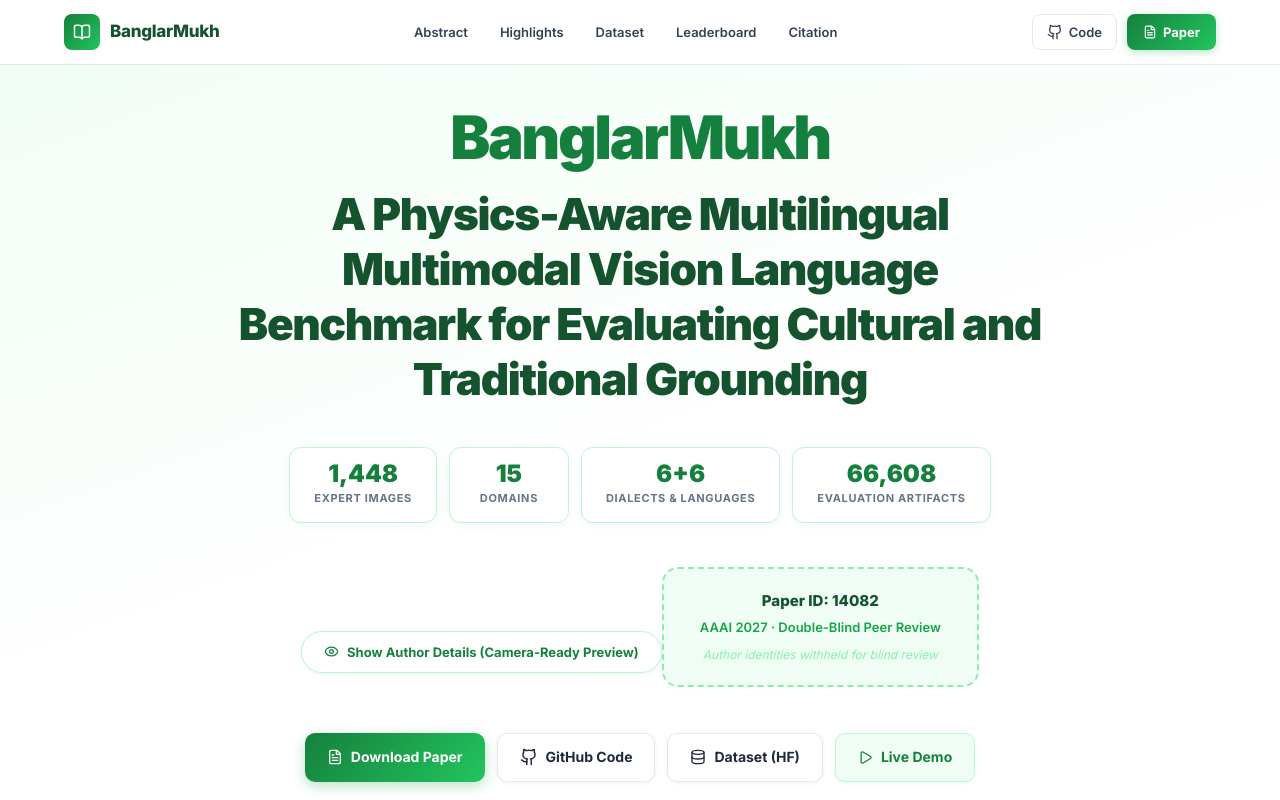
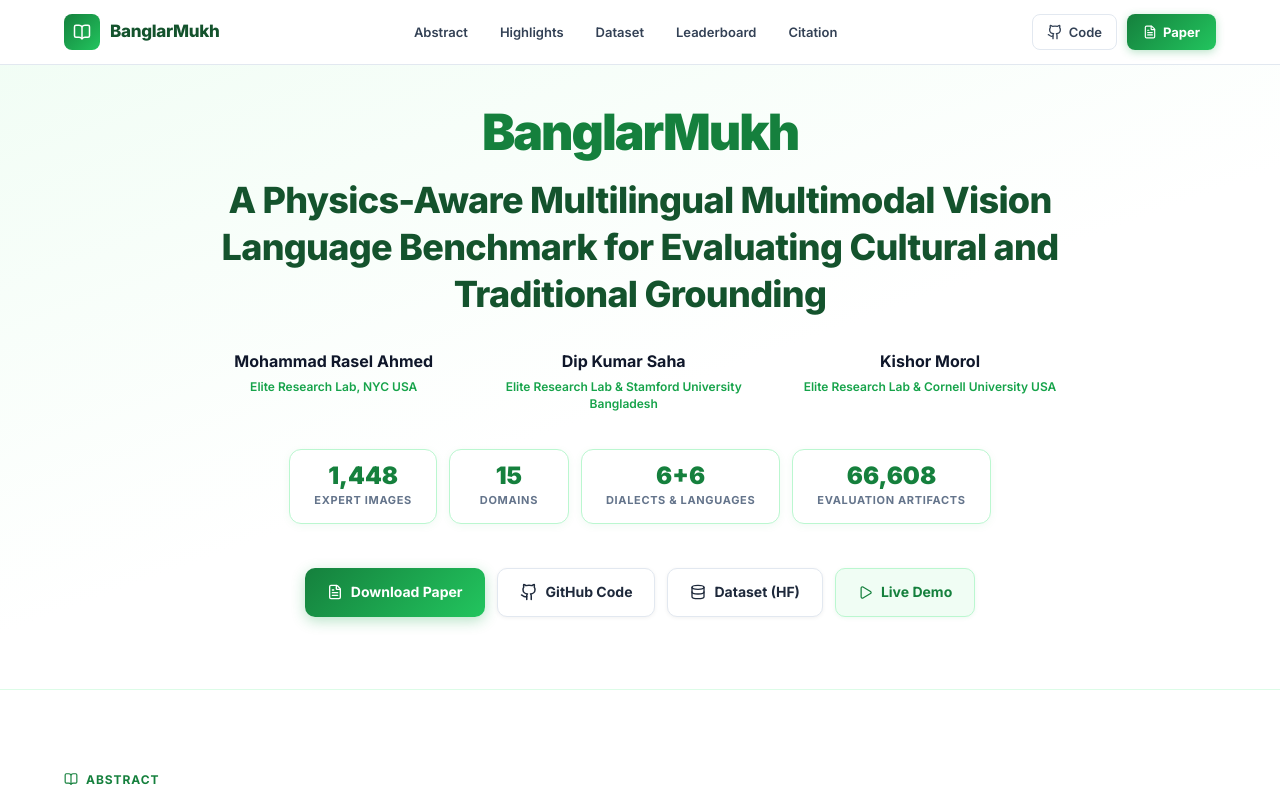
Before and after one commit to rasel1510/Project_website, a Next.js app: page / in a window 1280 px wide. Shown: the top 800 px of the page. Built offline with nearby package versions, Linux system fonts and the light colour scheme.

Commit message:
added authors

```diff
--- a/src/components/Hero.tsx
+++ b/src/components/Hero.tsx
@@ -1,6 +1,6 @@
 "use client";
-import React, { useState } from "react";
-import { FileText, Database, Play, Eye, EyeOff, Users } from "lucide-react";
+import React from "react";
+import { FileText, Database, Play } from "lucide-react";
 
 const GH = () => (
   <svg width="18" height="18" viewBox="0 0 24 24" fill="none" stroke="currentColor" strokeWidth="2" strokeLinecap="round" strokeLinejoin="round">
@@ -10,11 +10,9 @@
 );
 
 const authors = [
-  { name: "Author One*", affil: "University of Dhaka" },
-  { name: "Author Two*", affil: "BUET" },
-  { name: "Author Three", affil: "University of Dhaka" },
-  { name: "Author Four", affil: "MIT" },
-  { name: "Author Five", affil: "Stanford University" },
+  { name: "Mohammad Rasel Ahmed", affil: "Elite Research Lab, NYC USA" },
+  { name: "Dip Kumar Saha", affil: "Elite Research Lab & Stamford University Bangladesh" },
+  { name: "Kishor Morol", affil: "Elite Research Lab & Cornell University USA" },
 ];
 
 const stats = [
@@ -25,19 +23,25 @@
 ];
 
 export default function Hero() {
-  const [anon, setAnon] = useState(true);
-
   return (
     <section style={{ background: "linear-gradient(160deg,#f0fdf4 0%,#ffffff 55%)", paddingTop: 100, paddingBottom: 72 }}>
-      <div style={{ maxWidth: 860, margin: "0 auto", padding: "0 24px", textAlign: "center" }}>
-
-
+      <div style={{ maxWidth: 1050, margin: "0 auto", padding: "0 24px", textAlign: "center" }}>
 
         {/* Title */}
-        <h1 style={{ fontSize: "clamp(24px, 4vw, 44px)", fontWeight: 900, lineHeight: 1.25, letterSpacing: "-0.03em", color: "#14532d", marginBottom: 40, maxWidth: 900, marginLeft: "auto", marginRight: "auto" }}>
-          <span style={{ display: "block", fontSize: "clamp(36px, 6vw, 60px)", fontWeight: 900, color: "#15803d", marginBottom: 12, letterSpacing: "-0.04em" }}>BanglarMukh</span>
+        <h1 style={{ fontSize: "clamp(20px, 3.2vw, 36px)", fontWeight: 800, lineHeight: 1.3, letterSpacing: "-0.02em", color: "#14532d", marginBottom: 32, maxWidth: 1000, marginLeft: "auto", marginRight: "auto" }}>
+          <span style={{ display: "block", fontSize: "clamp(32px, 5vw, 50px)", fontWeight: 900, color: "#15803d", marginBottom: 12, letterSpacing: "-0.04em" }}>BanglarMukh</span>
           A Physics-Aware Multilingual Multimodal Vision Language Benchmark for Evaluating Cultural and Traditional Grounding
         </h1>
+
+        {/* Authors */}
+        <div style={{ display: "flex", flexWrap: "wrap", justifyContent: "center", gap: "20px 40px", marginBottom: 36 }}>
+          {authors.map((auth, i) => (
+            <div key={i} style={{ textAlign: "center", minWidth: 220 }}>
+              <div style={{ fontSize: 16, fontWeight: 700, color: "#0f172a" }}>{auth.name}</div>
+              <div style={{ fontSize: 12, color: "#16a34a", fontWeight: 600, marginTop: 4, maxWidth: 280, marginLeft: "auto", marginRight: "auto", lineHeight: 1.4 }}>{auth.affil}</div>
+            </div>
+          ))}
+        </div>
 
         {/* Stats row */}
         <div style={{ display: "flex", flexWrap: "wrap", gap: 12, justifyContent: "center", marginBottom: 44 }}>
@@ -49,32 +53,7 @@
           ))}
         </div>
 
-        {/* Author toggle */}
-        <div style={{ marginBottom: 40 }}>
-          <button onClick={() => setAnon(!anon)} style={{ display: "inline-flex", alignItems: "center", gap: 8, padding: "10px 22px", border: "1.5px solid #bbf7d0", borderRadius: 999, background: "#fff", cursor: "pointer", fontSize: 13, fontWeight: 700, color: "#15803d", marginBottom: 20, boxShadow: "0 1px 4px rgba(22,163,74,0.1)" }}>
-            {anon ? <><Eye size={15} /><span>Show Author Details (Camera-Ready Preview)</span></> : <><EyeOff size={15} /><span>Switch to Anonymous Mode</span></>}
-          </button>
 
-          {anon ? (
-            <div style={{ background: "#f0fdf4", border: "2px dashed #86efac", borderRadius: 16, padding: "20px 36px", display: "inline-block" }}>
-              <div style={{ fontSize: 15, fontWeight: 800, color: "#14532d" }}>Paper ID: 14082</div>
-              <div style={{ fontSize: 13, color: "#16a34a", fontWeight: 600, marginTop: 4 }}>AAAI 2027 · Double-Blind Peer Review</div>
-              <div style={{ fontSize: 12, color: "#86efac", fontStyle: "italic", marginTop: 8 }}>Author identities withheld for blind review</div>
-            </div>
-          ) : (
-            <div>
-              <div style={{ display: "flex", flexWrap: "wrap", justifyContent: "center", gap: "16px 32px" }}>
-                {authors.map((a, i) => (
-                  <div key={i} style={{ textAlign: "center" }}>
-                    <div style={{ fontSize: 15, fontWeight: 700, color: "#0f172a" }}>{a.name}</div>
-                    <div style={{ fontSize: 12, color: "#16a34a", fontWeight: 600 }}>{a.affil}</div>
-                  </div>
-                ))}
-              </div>
-              <div style={{ fontSize: 12, color: "#94a3b8", marginTop: 12 }}>* Equal contribution</div>
-            </div>
-          )}
-        </div>
 
         {/* Action buttons */}
         <div style={{ display: "flex", flexWrap: "wrap", gap: 12, justifyContent: "center" }}>
```
